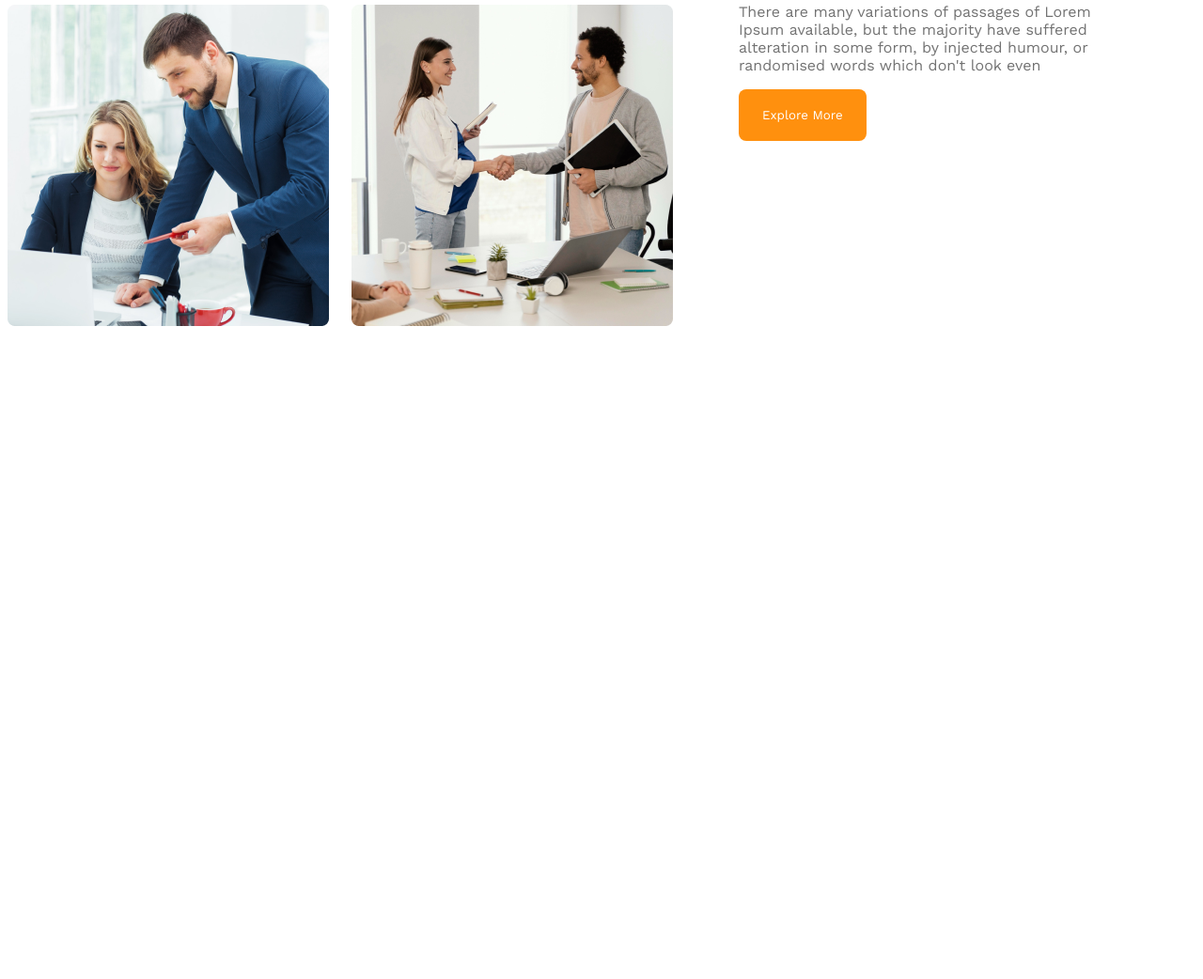
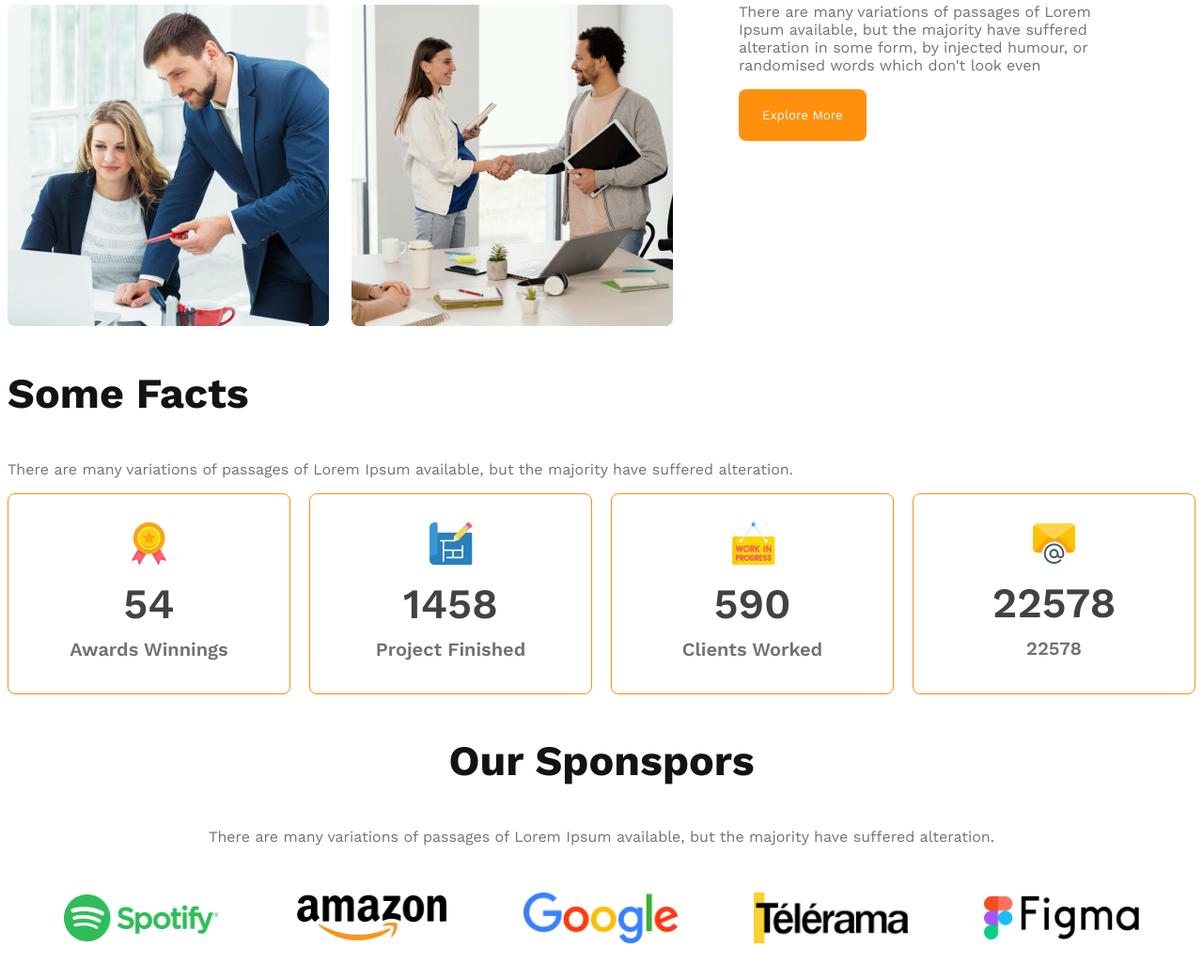
Before and after one commit to Shakillazycoder/g3-architects-website, a plain HTML site: page index.html in a window 1280 px wide. Shown: the part 1425-2467 px from the top of the page at 94% size. Before the commit the page ends 1842 px from the top, so only its background shows below. Drawn offline with nearby package versions, Linux system fonts and the light colour scheme.

Commit message:
sponser section add

```diff
--- a/Styles/styles.css
+++ b/Styles/styles.css
@@ -8,9 +8,9 @@
 }
 .btn-primary {
   border-radius: 8px;
-    background: #FF900E;
+  background: #ff900e;
   padding: 20px 25px;
-    color: #FFF;
+  color: #fff;
   border: none;
   cursor: pointer;
   /* margin-bottom: 55px; */
@@ -61,111 +61,153 @@ nav ul li a {
   color: #727272;
   margin-bottom: 30px;
 }
-.banner img{
+.banner img {
   width: 100%;
   margin-top: 10px;
 }
 
 /* main related styles here */
-main{
+main {
   max-width: 1440px;
   margin: 70px auto;
 }
 /* feature-section */
-.feature-section{
+.feature-section {
   display: flex;
   align-items: center;
 }
-.img-box{
+.img-box {
   display: grid;
   grid-template-columns: repeat(2, 1fr);
   border-radius: 5px;
   gap: 1.5rem;
 }
-.feature-text{
+.feature-text {
   padding-left: 70px;
   padding-right: 70px;
 }
-.feature-title{
+.feature-title {
   font-size: 2.8rem;
   margin-bottom: 24px;
 }
-.feature-description{
+.feature-description {
   color: #727272;
   font-weight: 400;
 }
-.feature-title .list{
+.feature-title .list {
   color: #727272;
   font-weight: 500;
 }
-.feature-title .our{
-    color:#131313;
+.feature-title .our {
+  color: #131313;
   font-weight: 700;
 }
-.feature-title .feature{
-    color: #FF900E;
+.feature-title .feature {
+  color: #ff900e;
   font-weight: 700;
 }
+/* facts related styles */
+.facts-title {
+  color: #131313;
+  font-size: 2.8rem;
+  font-weight: 700;
+}
+.facts-description {
+  color: #727272;
+  font-weight: 400;
+}
+.facts-card-container {
+  display: flex;
+  justify-content: space-around;
+  gap: 20px;
+}
+.facts-card-container .card {
+  border-radius: 8px;
+  border: 1px solid #ff900e;
+  text-align: center;
+  padding: 30px;
+  width: 240px;
+}
+.card-title {
+  color: #424242;
+  font-size: 2.8rem;
+  font-weight: 600;
+  margin-top: 10px;
+  margin: 10px 0px;
+}
+.card-description {
+  color: #727272;
+  font-size: 1.25rem;
+  font-weight: 600;
+  margin: 5px 0;
+}
+/* sponsers related sytle */
+.sponser {
+  text-align: center;
+}
+.sponser-title {
+  color: #131313;
+  font-size: 2.8rem;
+  font-weight: 700;
+}
+.sponser-description {
+  color: #727272;
+  font-weight: 400;
+}
+.img-sponser{
+    margin-top: 50px;
+    display: flex;
+    justify-content: space-evenly;
+    align-items: center;
+    gap: 20px;
+}
 
-
-
-
-
-
-
-
-
-
-
-
-
-
-
-
-
-
-
-
-
-
-
-
-
-
-
-
+.img-sponser img{
+  width: 165px;
+}
 
 
 /* small device responsive */
 @media screen and (max-width: 576px) {
-    nav{
+  nav {
     flex-direction: column;
     gap: 20px;
   }
-    header{
+  header {
     padding: 10px;
   }
-    .feature-section{
+  .feature-section {
     flex-direction: column;
   }
-    .img-box{
+  .img-box {
     grid-template-columns: 1fr;
   }
-    .feature-text{
+  .feature-text {
     padding-left: 20px;
     padding-right: 20px;
   }
+  .facts-card-container {
+    flex-direction: column;
+    justify-content: center;
+    align-items: center;
+    gap: 20px;
   }
+  .img-sponser{
+    flex-direction: column;
+
+  }
+}
+
 /* tablet or medium device responsive */
 @media screen and (min-width: 577px) and (max-width: 992px) {
-    nav{
+  nav {
     flex-direction: column;
     gap: 20px;
   }
-    header{
+  header {
     padding: 50px;
   }
-.feature-section{
+  .feature-section {
     flex-direction: column;
   }
 }
--- a/index.html
+++ b/index.html
@@ -49,6 +49,52 @@
                 <button class="btn-primary">Explore More</button>
              </div>
         </section>
+        <!-- category section -->
+        <section class=".category">
+
+
+        </section>
+        <!-- facts -->
+        <section class="facts">
+            <h3 class="facts-title">Some Facts</h3>
+            <p class="facts-description">There are many variations of passages of Lorem Ipsum available, but the majority have suffered alteration.</p>
+            <div class="facts-card-container">
+                <div class="card">
+                    <img src="images/icons/ribon.png" alt="">
+                    <h2 class="card-title">54</h2>
+                    <p class="card-description">Awards Winnings</p>
+                </div>
+                <div class="card">
+                    <img src="images/icons/projects.png" alt="">
+                    <h2 class="card-title">1458</h2>
+                    <p class="card-description">Project Finished</p>
+                </div>
+                <div class="card">
+                    <img src="images/icons/customers.png" alt="">
+                    <h2 class="card-title">590</h2>
+                    <p class="card-description">Clients Worked</p>
+                </div>
+                <div class="card">
+                    <img src="images/icons/email.png" alt="">
+                    <h2 class="card-title">22578</h2>
+                    <p class="card-description">22578</p>
+                </div>
+            </div>
+        </section>
+        <!-- sponser section -->
+        <section class="sponser">
+           <div class="sponser-container">
+            <h3 class="sponser-title">Our Sponspors</h3>
+            <p class="sponser-description">There are many variations of passages of Lorem Ipsum available, but the majority have suffered alteration.</p>
+           </div>
+          <div class="img-sponser">
+            <img src="images/sponsors/spotify.png" alt="">
+            <img src="images/sponsors/amazon.png" alt="">
+            <img src="images/sponsors/google.png" alt="">
+            <img src="images/sponsors/telerama.png" alt="">
+            <img src="images/sponsors/figma.png" alt="">
+          </div>
+        </section>
     </main>
     <footer>
 
```
Lines whose indentation alone changed are shown as unchanged.
